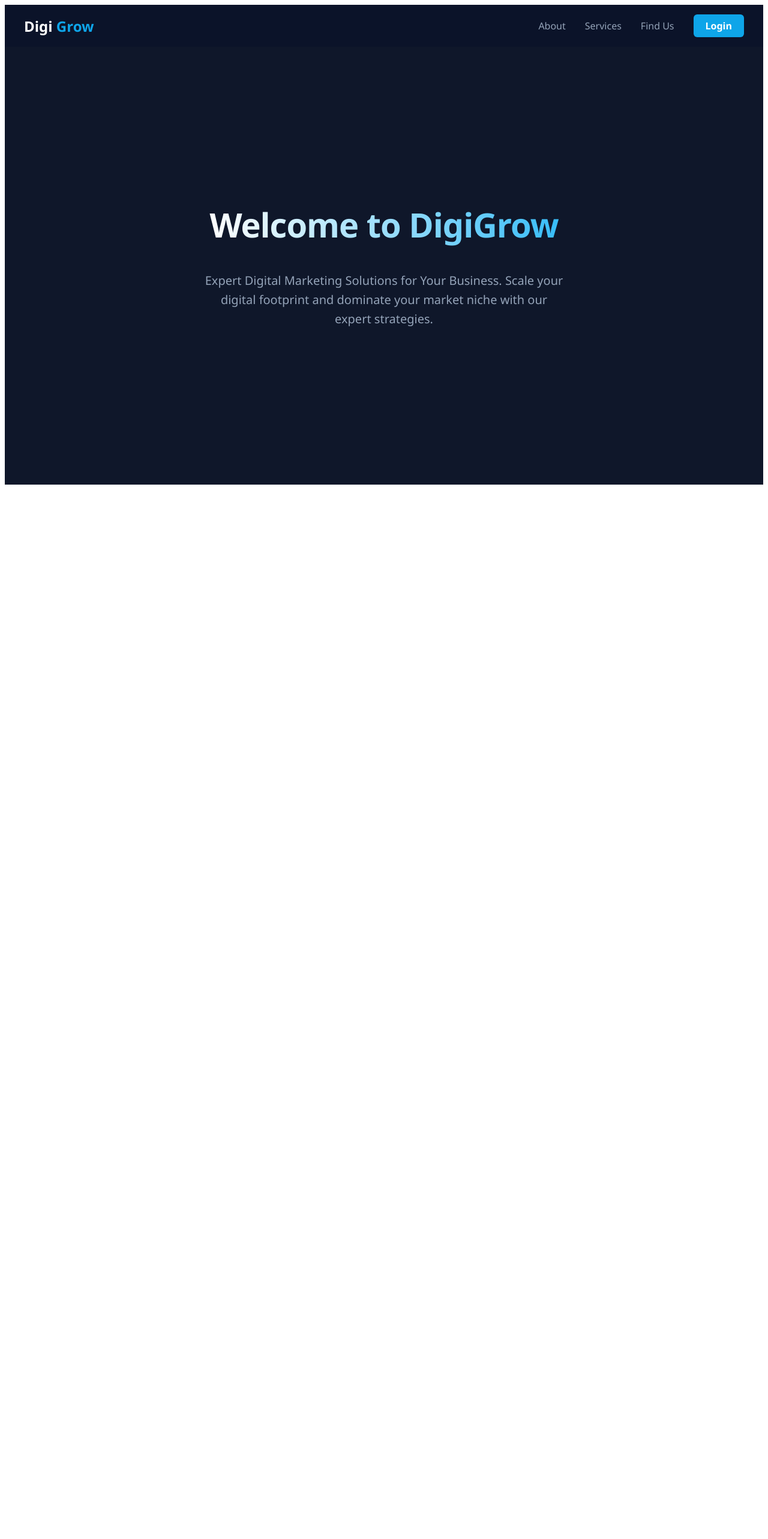
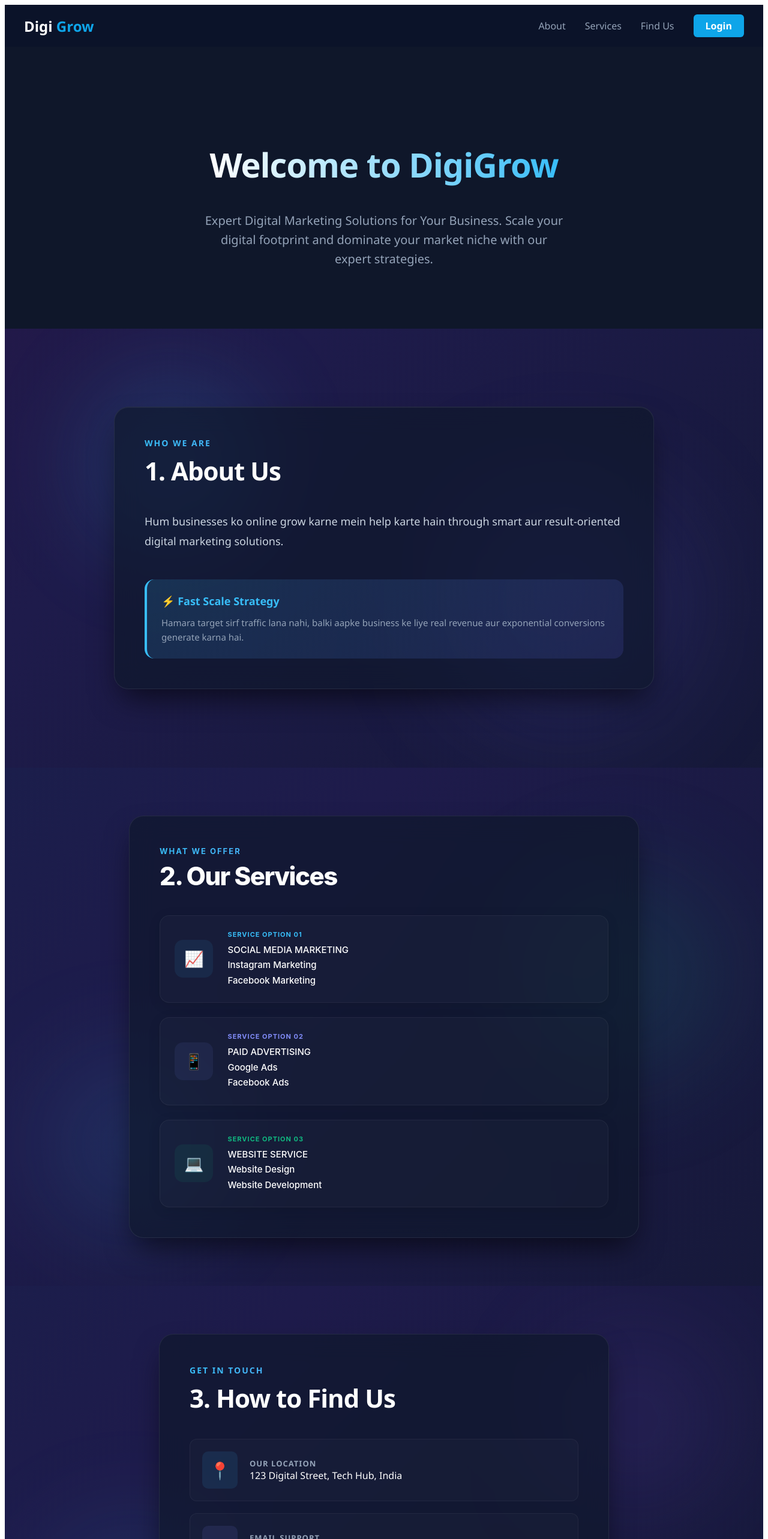
Before and after one commit to Anas-system/digital-agency, a React (Vite) app: page / in a window 1280 px wide. Shown: the top 2566 px of the page at 60% size. Before the commit the page ends 816 px from the top, so only its background shows below. Built offline with nearby package versions, Linux system fonts and the light colour scheme.

Commit message:
brought back all sections in app.jsx

```diff
--- a/src/App.jsx
+++ b/src/App.jsx
@@ -1,4 +1,9 @@
 import React, { useState } from 'react';
+// Gayab hue saare pagon ko wapas laane ke liye yahan import kiya
+import AboutPage from './pages/AboutPage';
+import ServicesPage from './pages/ServicesPage';
+import FindUsPage from './pages/FindUsPage';
+import Footer from './components/Footer';
 
 function App() {
   const [isOpen, setIsOpen] = useState(false);
@@ -6,7 +11,7 @@ function App() {
   return (
     <div style={{ minHeight: '100vh', backgroundColor: '#0f172a', fontFamily: '"Segoe UI", Roboto, sans-serif', color: '#fff', display: 'flex', flexDirection: 'column' }}>
 
-      {/* 1. NAVBAR SECTION (Rocket Removed, Admin Panel changed to Login, Fixed Layout) */}
+      {/* 1. NAVBAR SECTION (Rocket Removed, Login Button, Mobile Friendly) */}
       <nav style={{ backgroundColor: '#0b1329', padding: '1rem 1.5rem', position: 'relative', zIndex: 100 }}>
         <div style={{ display: 'flex', justifyContent: 'space-between', alignItems: 'center', maxWidth: '1200px', margin: '0 auto' }}>
 
@@ -45,16 +50,30 @@ function App() {
       </nav>
 
       {/* 2. HERO / FRONT PAGE SECTION */}
-      <div style={{ flexGrow: 1, display: 'flex', flexDirection: 'column', justifyContent: 'center', alignItems: 'center', textAlign: 'center', padding: '100px 24px' }}>
+      <div style={{ display: 'flex', flexDirection: 'column', justifyContent: 'center', alignItems: 'center', textAlign: 'center', padding: '120px 24px 80px 24px' }}>
         <h1 style={{ fontSize: '56px', fontWeight: '800', marginBottom: '20px', letterSpacing: '-1px', background: 'linear-gradient(to right, #fff, #38bdf8)', WebkitBackgroundClip: 'text', WebkitTextFillColor: 'transparent' }}>
           Welcome to DigiGrow
         </h1>
-        <p style={{ fontSize: '20px', color: '#94a3b8', maxWidth: '600px', lineHeight: '1.6', marginBottom: '40px' }}>
+        <p style={{ fontSize: '20px', color: '#94a3b8', maxWidth: '600px', lineHeight: '1.6' }}>
           Expert Digital Marketing Solutions for Your Business. Scale your digital footprint and dominate your market niche with our expert strategies.
         </p>
+      </div>
 
-        {/* Note: "Get Started" aur "Learn More" buttons tumne pichle message me hatane ko bole the, isliye unhe yahan se poora remove kar diya hai! */}
+      {/* 3. BAKI KE SARE SECTIONS WAPAS AA GAYE */}
+      <div id="about">
+        <AboutPage />
       </div>
+
+      <div id="services">
+        <ServicesPage />
+      </div>
+
+      <div id="find-us">
+        <FindUsPage />
+      </div>
+
+      {/* Footer agar tumhare paas tha toh */}
+      <Footer />
 
       {/* Responsive CSS Style */}
       <style>{`
```
